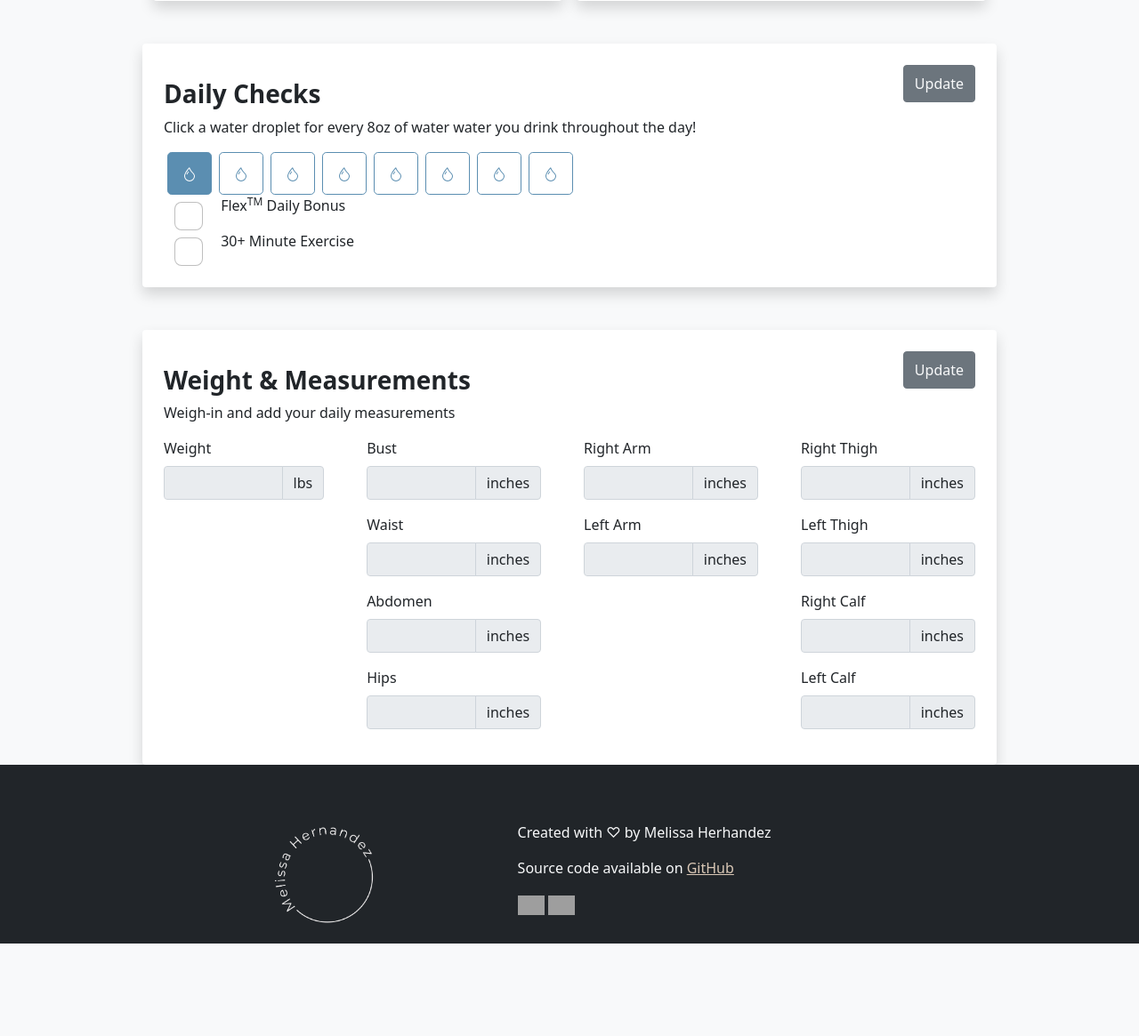
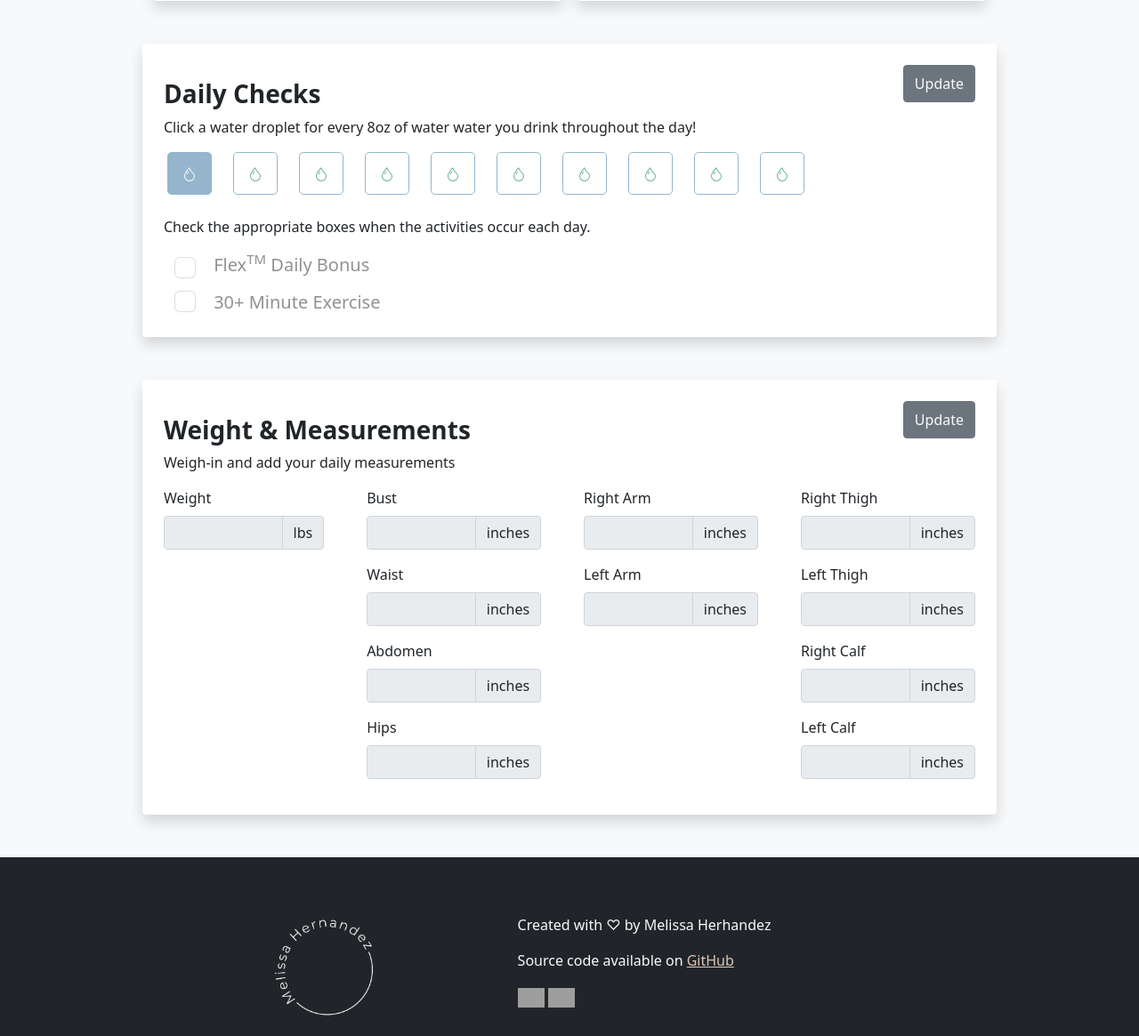
Before and after one commit to mmhernandez/flex_meal_tracker, a Flask app: template flask_app/templates/daily_tracker.html in a window 1280 px wide. Shown: the part 1333-2498 px from the top of the page at 89% size. Before the commit the page ends 2394 px from the top, so only its background shows below. Run offline with Flask 2, Linux system fonts and the light colour scheme; the template is opened without the code that fills it, so the values that code supplies are empty; some libraries are stand-ins or nearby versions; grey boxes are pictures that could not be loaded.

Commit message:
Finalize layout update for daily tracker page

```diff
--- a/flask_app/templates/daily_tracker.html
+++ b/flask_app/templates/daily_tracker.html
@@ -398,55 +398,66 @@
         <div class="container rounded bg-white shadow p-4 w-75 mt-5">
             <div class="d-flex justify-content-between">
                 <h3 class="fw-bold mt-3">Daily Checks</h3>
-                <button type="button" class="btn btn-secondary h-75 text-light py-2" data-bs-toggle="modal" data-bs-target="#staticBackdropWeightMeasurements">Update</button>
+                <button type="button" class="btn btn-secondary h-75 text-light py-2" data-bs-toggle="modal" data-bs-target="#staticBackdropChecks">Update</button>
             </div>
-            <!-- <div class=" d-flex justify-content-between"> -->
-                <div class="w-75">
+            <div>
                 <p>Click a water droplet for every 8oz of water water you drink throughout the day!</p>
-                    <div class="d-flex justify-items-between">
-                        <a href="" class="btn btn-lg btn-outline-success active mx-1" disabled>
+                <div class="d-flex justify-items-between gap-3">
+                    <a href="" class="btn btn-lg btn-outline-success active mx-1 disabled">
                         <svg xmlns="http://www.w3.org/2000/svg" width="16" height="16" fill="currentColor" class="bi bi-droplet" viewBox="0 0 16 16">
                             <path fill-rule="evenodd" d="M7.21.8C7.69.295 8 0 8 0c.109.363.234.708.371 1.038.812 1.946 2.073 3.35 3.197 4.6C12.878 7.096 14 8.345 14 10a6 6 0 0 1-12 0C2 6.668 5.58 2.517 7.21.8zm.413 1.021A31.25 31.25 0 0 0 5.794 3.99c-.726.95-1.436 2.008-1.96 3.07C3.304 8.133 3 9.138 3 10a5 5 0 0 0 10 0c0-1.201-.796-2.157-2.181-3.7l-.03-.032C9.75 5.11 8.5 3.72 7.623 1.82z"/>
                             <path fill-rule="evenodd" d="M4.553 7.776c.82-1.641 1.717-2.753 2.093-3.13l.708.708c-.29.29-1.128 1.311-1.907 2.87l-.894-.448z"/>
                         </svg>
                     </a>
-                        <a href="" class="btn btn-lg btn-outline-success mx-1" disabled>
+                    <a href="" class="btn btn-lg btn-outline-success mx-1 disabled">
                         <svg xmlns="http://www.w3.org/2000/svg" width="16" height="16" fill="currentColor" class="bi bi-droplet" viewBox="0 0 16 16">
                             <path fill-rule="evenodd" d="M7.21.8C7.69.295 8 0 8 0c.109.363.234.708.371 1.038.812 1.946 2.073 3.35 3.197 4.6C12.878 7.096 14 8.345 14 10a6 6 0 0 1-12 0C2 6.668 5.58 2.517 7.21.8zm.413 1.021A31.25 31.25 0 0 0 5.794 3.99c-.726.95-1.436 2.008-1.96 3.07C3.304 8.133 3 9.138 3 10a5 5 0 0 0 10 0c0-1.201-.796-2.157-2.181-3.7l-.03-.032C9.75 5.11 8.5 3.72 7.623 1.82z"/>
                             <path fill-rule="evenodd" d="M4.553 7.776c.82-1.641 1.717-2.753 2.093-3.13l.708.708c-.29.29-1.128 1.311-1.907 2.87l-.894-.448z"/>
                         </svg>
                     </a>
-                        <a href="" class="btn btn-lg btn-outline-success mx-1">
+                    <a href="" class="btn btn-lg btn-outline-success mx-1 disabled">
                         <svg xmlns="http://www.w3.org/2000/svg" width="16" height="16" fill="currentColor" class="bi bi-droplet" viewBox="0 0 16 16">
                             <path fill-rule="evenodd" d="M7.21.8C7.69.295 8 0 8 0c.109.363.234.708.371 1.038.812 1.946 2.073 3.35 3.197 4.6C12.878 7.096 14 8.345 14 10a6 6 0 0 1-12 0C2 6.668 5.58 2.517 7.21.8zm.413 1.021A31.25 31.25 0 0 0 5.794 3.99c-.726.95-1.436 2.008-1.96 3.07C3.304 8.133 3 9.138 3 10a5 5 0 0 0 10 0c0-1.201-.796-2.157-2.181-3.7l-.03-.032C9.75 5.11 8.5 3.72 7.623 1.82z"/>
                             <path fill-rule="evenodd" d="M4.553 7.776c.82-1.641 1.717-2.753 2.093-3.13l.708.708c-.29.29-1.128 1.311-1.907 2.87l-.894-.448z"/>
                         </svg>
                     </a>
-                        <a href="" class="btn btn-lg btn-outline-success mx-1">
+                    <a href="" class="btn btn-lg btn-outline-success mx-1 disabled">
                         <svg xmlns="http://www.w3.org/2000/svg" width="16" height="16" fill="currentColor" class="bi bi-droplet" viewBox="0 0 16 16">
                             <path fill-rule="evenodd" d="M7.21.8C7.69.295 8 0 8 0c.109.363.234.708.371 1.038.812 1.946 2.073 3.35 3.197 4.6C12.878 7.096 14 8.345 14 10a6 6 0 0 1-12 0C2 6.668 5.58 2.517 7.21.8zm.413 1.021A31.25 31.25 0 0 0 5.794 3.99c-.726.95-1.436 2.008-1.96 3.07C3.304 8.133 3 9.138 3 10a5 5 0 0 0 10 0c0-1.201-.796-2.157-2.181-3.7l-.03-.032C9.75 5.11 8.5 3.72 7.623 1.82z"/>
                             <path fill-rule="evenodd" d="M4.553 7.776c.82-1.641 1.717-2.753 2.093-3.13l.708.708c-.29.29-1.128 1.311-1.907 2.87l-.894-.448z"/>
                         </svg>
                     </a>
-                        <a href="" class="btn btn-lg btn-outline-success mx-1">
+                    <a href="" class="btn btn-lg btn-outline-success mx-1 disabled">
                         <svg xmlns="http://www.w3.org/2000/svg" width="16" height="16" fill="currentColor" class="bi bi-droplet" viewBox="0 0 16 16">
                             <path fill-rule="evenodd" d="M7.21.8C7.69.295 8 0 8 0c.109.363.234.708.371 1.038.812 1.946 2.073 3.35 3.197 4.6C12.878 7.096 14 8.345 14 10a6 6 0 0 1-12 0C2 6.668 5.58 2.517 7.21.8zm.413 1.021A31.25 31.25 0 0 0 5.794 3.99c-.726.95-1.436 2.008-1.96 3.07C3.304 8.133 3 9.138 3 10a5 5 0 0 0 10 0c0-1.201-.796-2.157-2.181-3.7l-.03-.032C9.75 5.11 8.5 3.72 7.623 1.82z"/>
                             <path fill-rule="evenodd" d="M4.553 7.776c.82-1.641 1.717-2.753 2.093-3.13l.708.708c-.29.29-1.128 1.311-1.907 2.87l-.894-.448z"/>
                         </svg>
                     </a>
-                        <a href="" class="btn btn-lg btn-outline-success mx-1">
+                    <a href="" class="btn btn-lg btn-outline-success mx-1 disabled">
                         <svg xmlns="http://www.w3.org/2000/svg" width="16" height="16" fill="currentColor" class="bi bi-droplet" viewBox="0 0 16 16">
                             <path fill-rule="evenodd" d="M7.21.8C7.69.295 8 0 8 0c.109.363.234.708.371 1.038.812 1.946 2.073 3.35 3.197 4.6C12.878 7.096 14 8.345 14 10a6 6 0 0 1-12 0C2 6.668 5.58 2.517 7.21.8zm.413 1.021A31.25 31.25 0 0 0 5.794 3.99c-.726.95-1.436 2.008-1.96 3.07C3.304 8.133 3 9.138 3 10a5 5 0 0 0 10 0c0-1.201-.796-2.157-2.181-3.7l-.03-.032C9.75 5.11 8.5 3.72 7.623 1.82z"/>
                             <path fill-rule="evenodd" d="M4.553 7.776c.82-1.641 1.717-2.753 2.093-3.13l.708.708c-.29.29-1.128 1.311-1.907 2.87l-.894-.448z"/>
                         </svg>
                     </a>
-                        <a href="" class="btn btn-lg btn-outline-success mx-1">
+                    <a href="" class="btn btn-lg btn-outline-success mx-1 disabled">
                         <svg xmlns="http://www.w3.org/2000/svg" width="16" height="16" fill="currentColor" class="bi bi-droplet" viewBox="0 0 16 16">
                             <path fill-rule="evenodd" d="M7.21.8C7.69.295 8 0 8 0c.109.363.234.708.371 1.038.812 1.946 2.073 3.35 3.197 4.6C12.878 7.096 14 8.345 14 10a6 6 0 0 1-12 0C2 6.668 5.58 2.517 7.21.8zm.413 1.021A31.25 31.25 0 0 0 5.794 3.99c-.726.95-1.436 2.008-1.96 3.07C3.304 8.133 3 9.138 3 10a5 5 0 0 0 10 0c0-1.201-.796-2.157-2.181-3.7l-.03-.032C9.75 5.11 8.5 3.72 7.623 1.82z"/>
                             <path fill-rule="evenodd" d="M4.553 7.776c.82-1.641 1.717-2.753 2.093-3.13l.708.708c-.29.29-1.128 1.311-1.907 2.87l-.894-.448z"/>
                         </svg>
                     </a>
-                        <a href="" class="btn btn-lg btn-outline-success mx-1">
+                    <a href="" class="btn btn-lg btn-outline-success mx-1 disabled">
+                        <svg xmlns="http://www.w3.org/2000/svg" width="16" height="16" fill="currentColor" class="bi bi-droplet" viewBox="0 0 16 16">
+                            <path fill-rule="evenodd" d="M7.21.8C7.69.295 8 0 8 0c.109.363.234.708.371 1.038.812 1.946 2.073 3.35 3.197 4.6C12.878 7.096 14 8.345 14 10a6 6 0 0 1-12 0C2 6.668 5.58 2.517 7.21.8zm.413 1.021A31.25 31.25 0 0 0 5.794 3.99c-.726.95-1.436 2.008-1.96 3.07C3.304 8.133 3 9.138 3 10a5 5 0 0 0 10 0c0-1.201-.796-2.157-2.181-3.7l-.03-.032C9.75 5.11 8.5 3.72 7.623 1.82z"/>
+                            <path fill-rule="evenodd" d="M4.553 7.776c.82-1.641 1.717-2.753 2.093-3.13l.708.708c-.29.29-1.128 1.311-1.907 2.87l-.894-.448z"/>
+                        </svg>
+                    </a>
+                    <a href="" class="btn btn-lg btn-outline-success mx-1 disabled">
+                        <svg xmlns="http://www.w3.org/2000/svg" width="16" height="16" fill="currentColor" class="bi bi-droplet" viewBox="0 0 16 16">
+                            <path fill-rule="evenodd" d="M7.21.8C7.69.295 8 0 8 0c.109.363.234.708.371 1.038.812 1.946 2.073 3.35 3.197 4.6C12.878 7.096 14 8.345 14 10a6 6 0 0 1-12 0C2 6.668 5.58 2.517 7.21.8zm.413 1.021A31.25 31.25 0 0 0 5.794 3.99c-.726.95-1.436 2.008-1.96 3.07C3.304 8.133 3 9.138 3 10a5 5 0 0 0 10 0c0-1.201-.796-2.157-2.181-3.7l-.03-.032C9.75 5.11 8.5 3.72 7.623 1.82z"/>
+                            <path fill-rule="evenodd" d="M4.553 7.776c.82-1.641 1.717-2.753 2.093-3.13l.708.708c-.29.29-1.128 1.311-1.907 2.87l-.894-.448z"/>
+                        </svg>
+                    </a>
+                    <a href="" class="btn btn-lg btn-outline-success mx-1 disabled">
                         <svg xmlns="http://www.w3.org/2000/svg" width="16" height="16" fill="currentColor" class="bi bi-droplet" viewBox="0 0 16 16">
                             <path fill-rule="evenodd" d="M7.21.8C7.69.295 8 0 8 0c.109.363.234.708.371 1.038.812 1.946 2.073 3.35 3.197 4.6C12.878 7.096 14 8.345 14 10a6 6 0 0 1-12 0C2 6.668 5.58 2.517 7.21.8zm.413 1.021A31.25 31.25 0 0 0 5.794 3.99c-.726.95-1.436 2.008-1.96 3.07C3.304 8.133 3 9.138 3 10a5 5 0 0 0 10 0c0-1.201-.796-2.157-2.181-3.7l-.03-.032C9.75 5.11 8.5 3.72 7.623 1.82z"/>
                             <path fill-rule="evenodd" d="M4.553 7.776c.82-1.641 1.717-2.753 2.093-3.13l.708.708c-.29.29-1.128 1.311-1.907 2.87l-.894-.448z"/>
@@ -454,20 +465,59 @@
                     </a>
                 </div>
             </div>
-                <div class="w-25">
+            <div class="mt-4">
+                <p>Check the appropriate boxes when the activities occur each day.</p>
                 <div class="container">
-                        <input type="checkbox" name="daily_bonus" class="form-check-input fs-2 me-3">
-                        <label for="daily_bonus" class="form-check-label">Flex<sup>TM</sup> Daily Bonus</label>
+                    <input type="checkbox" name="daily_bonus" class="form-check-input fs-4 me-3" disabled>
+                    <label for="daily_bonus" class="form-check-label fs-5">Flex<sup>TM</sup> Daily Bonus</label>
                 </div>
-                    <div class="container">
-                        <input type="checkbox" name="exercise" class="form-check-input fs-2 me-3">
-                        <label for="exercise" class="form-check-label">30+ Minute Exercise</label>
+                <div class="container mt-2">
+                    <input type="checkbox" name="exercise" class="form-check-input me-3 fs-4" disabled>
+                    <label for="exercise" class="form-check-label pt-1 fs-5">30+ Minute Exercise</label>
                 </div>
             </div>
-            <!-- </div> -->
+            <!-- Modal -->
+            <div class="modal fade" id="staticBackdropChecks" data-bs-backdrop="static" data-bs-keyboard="false" tabindex="-1" aria-labelledby="staticBackdropLabel" aria-hidden="true">
+                <div class="modal-dialog modal-dialog-centered">
+                    <div class="modal-content bg-light">
+                        <div class="modal-header bg-dark text-light">
+                            <h5 class="modal-title">Daily Checks</h5>
+                            <button type="button" class="btn-close btn-close-white" data-bs-dismiss="modal" aria-label="Close"></button>
+                        </div>
+                        <form action="">
+                            <div class="mx-auto p-3 my-3">
+                                <h5>Hydration</h3>
+                                <div>
+                                    <label for="water" class="form-label">How much water have you had today? Input the number of 8oz glasses below:</label>
+                                    <input type="number" name="water" class="form-control w-50">
+                                </div>
+                            </div>
+                            <div class="p-3 my-3">
+                                <h5 class="mt-4">Daily Checks</h3>
+                                <div>
+                                    <p>Check the appropriate boxes when the activities occur each day.</p>
+                                    <div class="container">
+                                        <input type="checkbox" name="daily_bonus" class="form-check-input fs-4 me-3">
+                                        <label for="daily_bonus" class="form-check-label fs-5">Flex<sup>TM</sup> Daily Bonus</label>
+                                    </div>
+                                    <div class="container mt-2">
+                                        <input type="checkbox" name="exercise" class="form-check-input me-3 fs-4">
+                                        <label for="exercise" class="form-check-label pt-1 fs-5">30+ Minute Exercise</label>
+                                    </div>
+                                </div>
+                            </div>
+                            <div class="modal-footer">
+                                <button type="button" class="btn btn-secondary" data-bs-dismiss="modal">Cancel</button>
+                                <input type="submit" value="Save" class="btn btn-tan text-light h-75">
+                            </div>
+                        </form>
+                    </div>
+                </div>
+            </div>
+            <!-- End Modal -->
         </div>
 
-        <div class="container rounded bg-white shadow p-4 mx-auto w-75 mt-5">
+        <div class="container rounded bg-white shadow p-4 mx-auto w-75 my-5">
             <div class="d-flex justify-content-between gap-5">
                 <div>
                     <h3 class="fw-bold mt-3">Weight & Measurements</h3>
```
Lines whose indentation alone changed are shown as unchanged.
